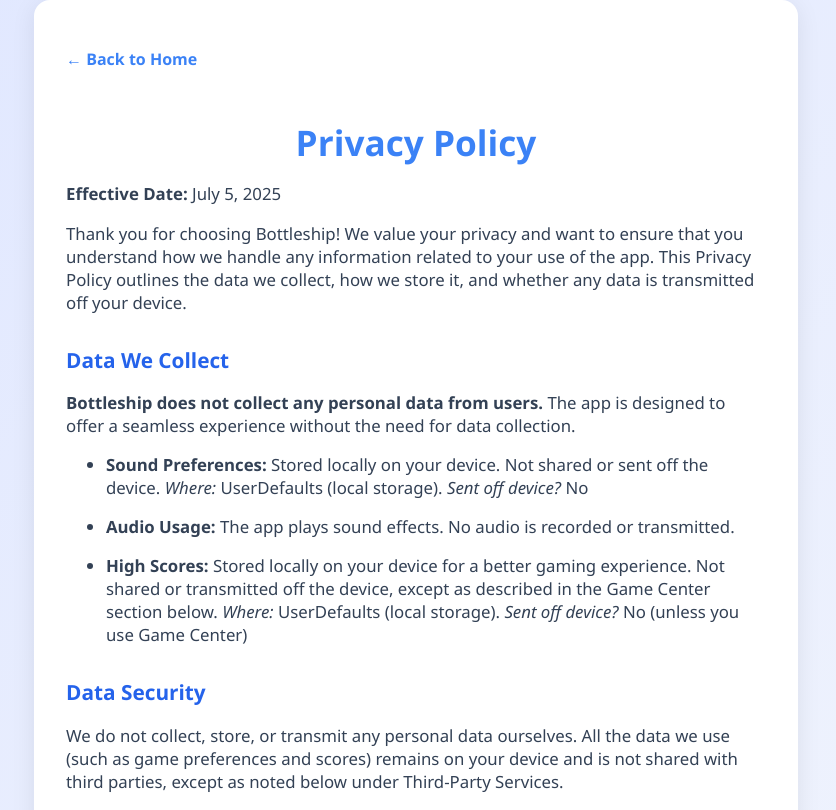
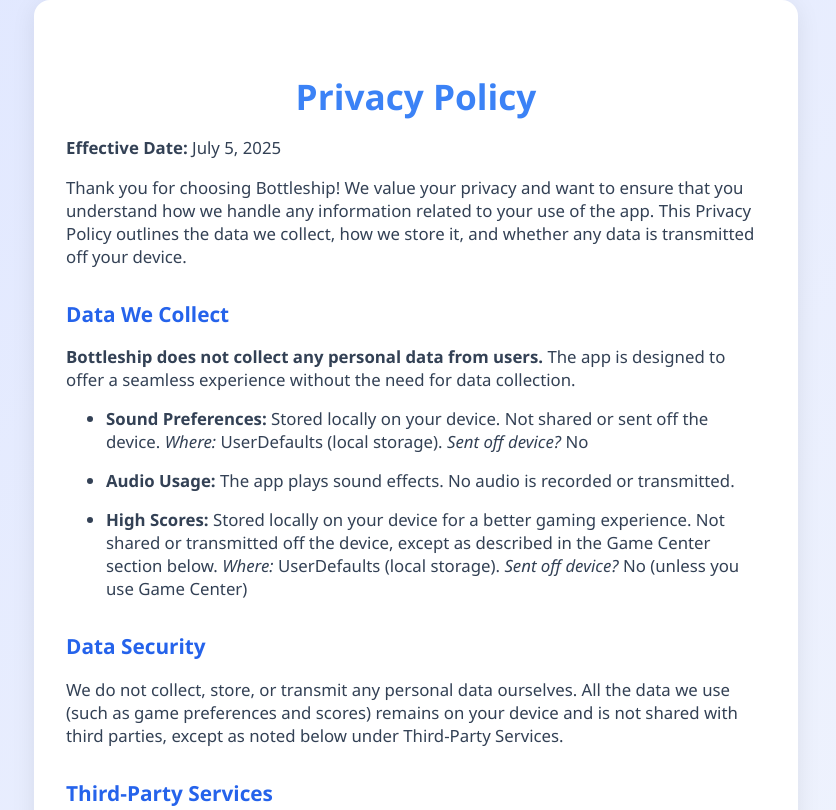
Before and after one commit to lsedran/privacypolicy, a plain HTML site: page privacypolicy/index.html in a window 1280 px wide. Shown: the top 810 px of the page, without its empty margins (224-1060 px from the left). Drawn offline with Linux system fonts and the light colour scheme.

Commit message:
Remove back button from privacy policy page

```diff
--- a/privacypolicy/index.html
+++ b/privacypolicy/index.html
@@ -43,17 +43,7 @@
     ul {
       margin-bottom: 16px;
     }
-    .back {
-      display: inline-block;
-      margin-bottom: 24px;
-      color: #3b82f6;
-      text-decoration: none;
-      font-weight: 600;
-      font-size: 1rem;
-    }
-    .back:hover {
-      text-decoration: underline;
-    }
+
     @media (max-width: 700px) {
       .container {
         padding: 24px 8px;
@@ -63,7 +53,6 @@
 </head>
 <body>
   <div class="container">
-    <a class="back" href="/">&larr; Back to Home</a>
     <h1>Privacy Policy</h1>
     <p><strong>Effective Date:</strong> July 5, 2025</p>
     <p>Thank you for choosing Bottleship! We value your privacy and want to ensure that you understand how we handle any information related to your use of the app. This Privacy Policy outlines the data we collect, how we store it, and whether any data is transmitted off your device.</p>
```
